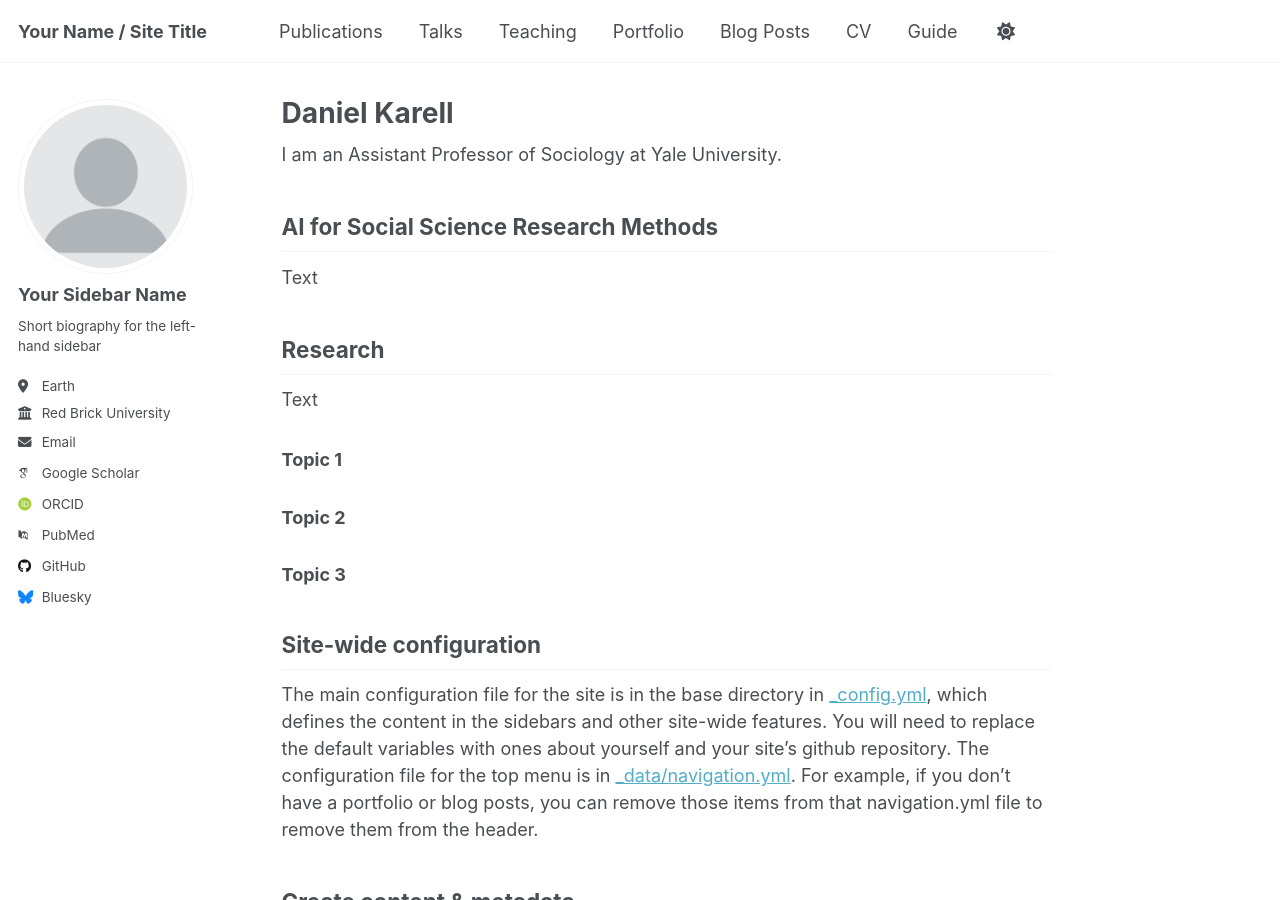
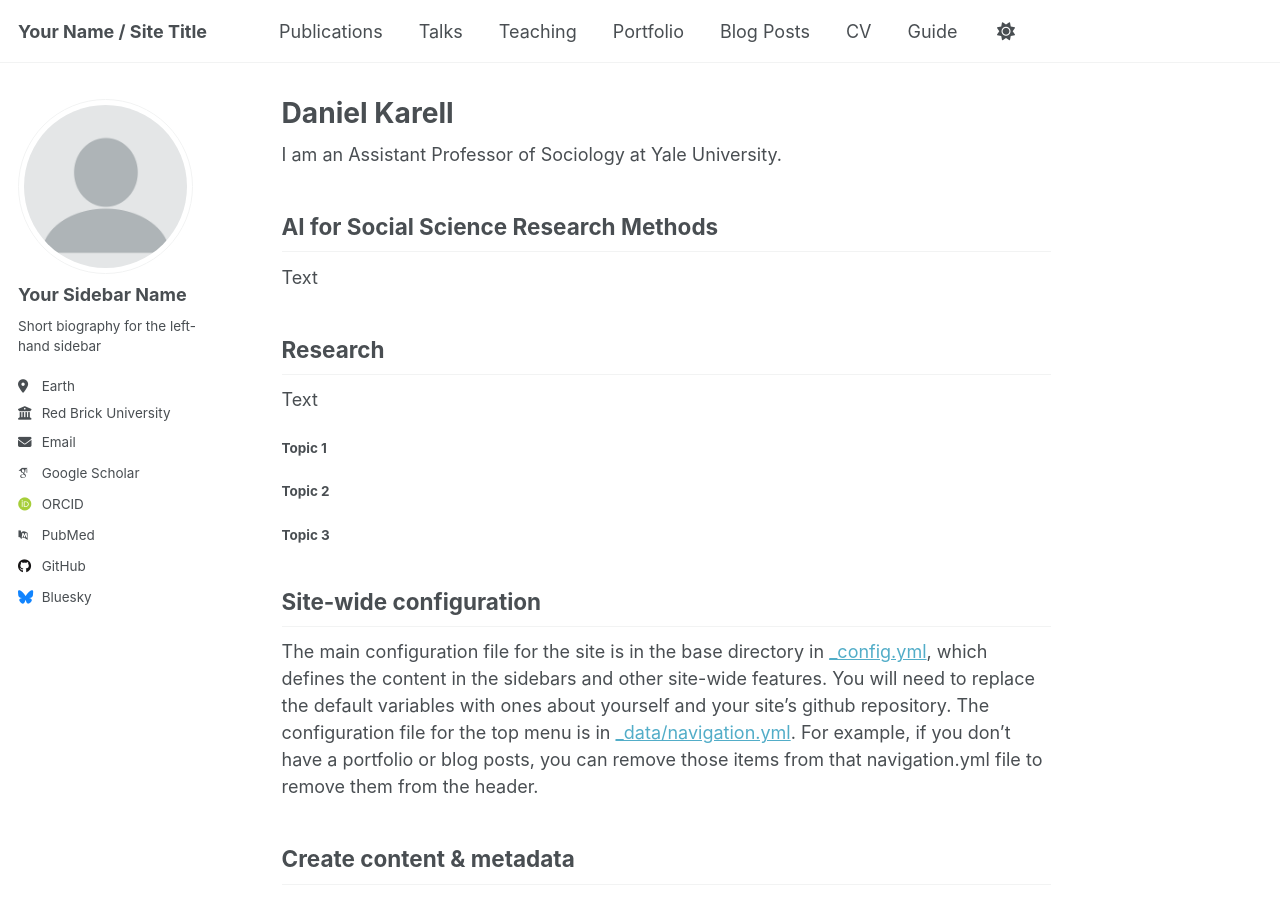
Before and after one commit to dkarell/dkarell.github.io, a Jekyll site: the page built from _pages/about.md, in a window 1280 px wide and 900 px high. Built offline with Jekyll 4.4.1, drawn with Linux system fonts in a browser that asks for light colours; some web fonts are replaced; a script that is not in the unit is left out.

```diff
--- a/_pages/about.md
+++ b/_pages/about.md
@@ -17,11 +17,11 @@ Text
 
 Text
 
-### Topic 1
+#### Topic 1
 
-### Topic 2
+#### Topic 2
 
-### Topic 3
+#### Topic 3
 
 Site-wide configuration
 ----------
```
